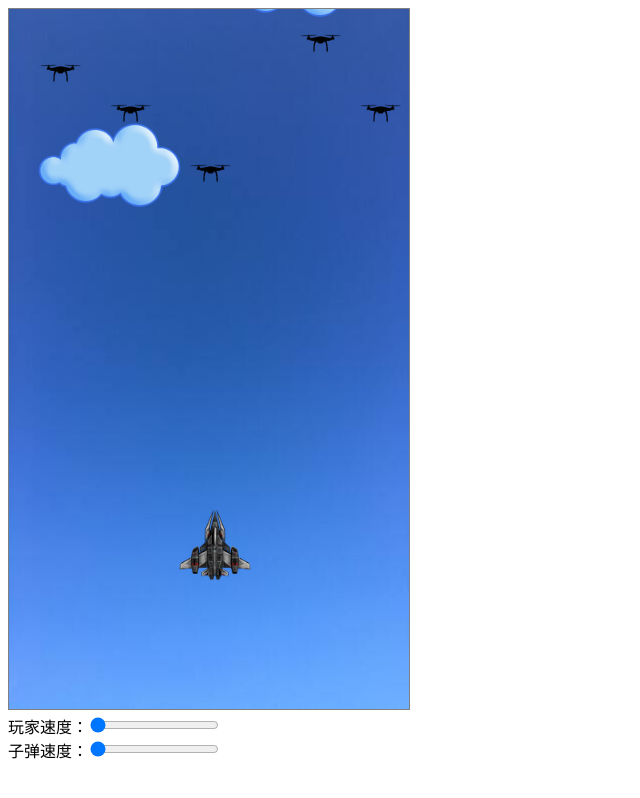
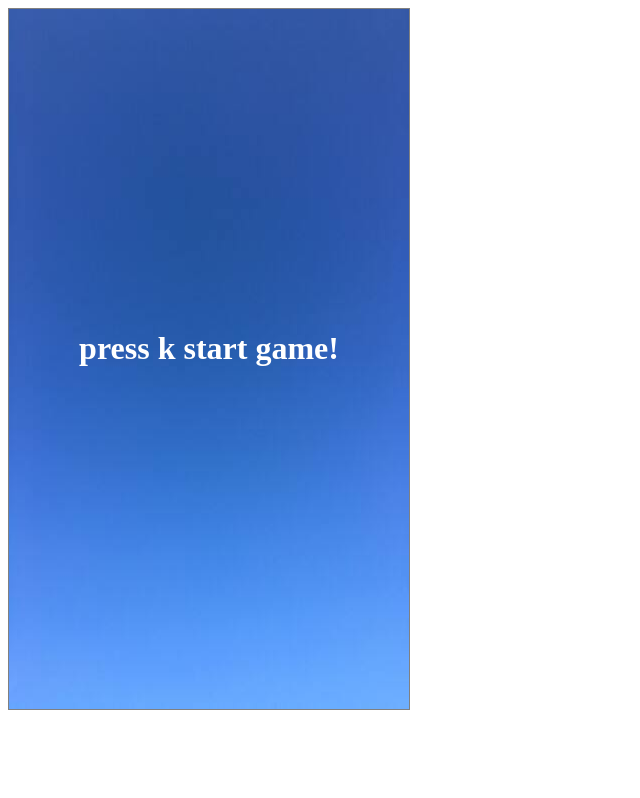
Before and after one commit to majaBai/Games, a plain HTML site: page 飞行射击/index.html in a window 1280 px wide. Shown: the whole page, without its empty margins (0-640 px from the left). Drawn offline with Linux system fonts and the light colour scheme.

Commit message:
游戏封面 +  粒子系统

```diff
--- a/飞行射击/config.js
+++ b/飞行射击/config.js
@@ -5,14 +5,16 @@ var allImgPath = {
   bullet: '../assets/bullet.png',
   player: '../assets/player.png',
   enemy: '../assets/enemy.png',
-  bk: '../assets/sky.jpeg'
+  bk: '../assets/sky.jpeg',
+  fire: '../assets/bomb.png'
 }
 const config = {
     player_speed: 10,
     bullet_speed: 5,
     cloud_speed: 1,
-    enemy_speed: 5,
+    enemy_speed: 1,
     pause: false, // 暂停游戏
     fps: 40, // 帧率
-    level: 1 // 关卡
+    level: 1, // 关卡
+    fire_v: 0.01 // 爆炸火花加速度
   }
--- a/飞行射击/index.html
+++ b/飞行射击/index.html
@@ -12,7 +12,9 @@
     #canvas {
       border: 1px solid gray;
     }
-
+    .hidden {
+      display: none;
+    }
   </style>
   <!-- 工具函数 -->
   <script src="config.js"></script>
@@ -22,6 +24,7 @@
   <!-- 游戏及元素相关文件 -->
   <script src="material/game.js"></script>
   <script src="material/GameMaterial.js"></script>
+  <script src="material/particleSystem.js"></script>
   <script src="material/Bullet.js"></script>
   <script src="material/Player.js"></script>
   <script src="material/Cloud.js"></script>
@@ -34,12 +37,21 @@
 </head>
 <body>
   <canvas id="canvas" width="400" height="700"></canvas>
-  <div>
-    玩家速度：<input type="range" value='10' min='10' max='60' data-speed="player_speed" onchange="changeSpeed(event)">
+
+  <div class='desc hidden'>
+    <div>
+      <p>游戏说明：</p>
+      <p>上下左右键：w,s,a,d</p>
+      <p>开火：f</p>
+    </div>
+    <div>
+      玩家速度：<input type="range" value='10' min='10' max='60' data-speed="player_speed" onchange="changeSpeed(event)">
+    </div>
+    <div>
+      子弹速度：<input type="range" value='5' min='5' max='60' data-speed="bullet_speed" onchange="changeSpeed(event)">
+    </div>
   </div>
-  <div>
-    子弹速度：<input type="range" value='5' min='5' max='60' data-speed="bullet_speed" onchange="changeSpeed(event)">
-  </div>
+
 
 
 
--- a/飞行射击/main.js
+++ b/飞行射击/main.js
@@ -13,7 +13,8 @@ function main () {
   // g = new Game(allImgPath)
   g = Game.instance(allImgPath)
   g.ready = function() {
-    const s = new SceneStart(g)
+    const s = new SceneTitle(g)
+    // const s = new SceneStart(g)
     // const s = new SceneStart(g)
     g.start(s)
   }
--- a/飞行射击/material/Bullet.js
+++ b/飞行射击/material/Bullet.js
@@ -9,4 +9,7 @@ class Bullet extends GameMaterial {
       this.y -= this.speed
       this.speed = config.bullet_speed
   }
+  draw () {
+    this.game.drawMaterial(this)
+  }
 }
--- a/飞行射击/material/Cloud.js
+++ b/飞行射击/material/Cloud.js
@@ -11,4 +11,7 @@ class Cloud extends GameMaterial {
             this.init()
         }
     }
+    draw () {
+        this.game.drawMaterial(this)
+    }
 }
--- a/飞行射击/material/Enemy.js
+++ b/飞行射击/material/Enemy.js
@@ -6,6 +6,14 @@ class Enemy extends GameMaterial {
         super(option)
     }
     update () {
-        // this.y += 1
+        this.y += this.speed
+        if (this.y >= this.game.canvas.height + this.h) {
+            this.y = -this.h / 2
+        }
     }
+    draw () {
+        this.game.drawMaterial(this)
+    }
+
+
 }
--- a/飞行射击/material/GameMaterial.js
+++ b/飞行射击/material/GameMaterial.js
@@ -9,9 +9,9 @@ class GameMaterial {
       this.texture = this.game.textureByName(this.option.name).img
       this.x = this.option.x
       this.y = this.option.y
-      this.w = this.texture.width/this.option.factor // 由于找的图片不合适，太大，故缩小
-      this.h = this.texture.height/this.option.factor
-      this.speed = this.option.speed
+      this.w = this.texture.width/(this.option.factor || 1)// 由于找的图片不合适，太大，故缩小
+      this.h = this.texture.height/(this.option.factor || 1)
+      this.speed = this.option.speed || 0
       this.i = null
     }
     static new (option) {
--- a/飞行射击/material/Player.js
+++ b/飞行射击/material/Player.js
@@ -4,7 +4,7 @@ class Player extends GameMaterial {
         option.factor= 10
         option.speed= config.player_speed
         super(option)
-        this.cooldown = 3
+        this.cooldown = 2
     }
     moveLeft () {
         this.x -= this.speed
@@ -27,8 +27,11 @@ class Player extends GameMaterial {
         if (this.cooldown >= 0) {
             this.cooldown -= 1
         } else {
-            this.cooldown = 3
+            this.cooldown = 2
         }
+    }
+    draw () {
+        this.game.drawMaterial(this)
     }
     fire () {
         if (this.cooldown === 0) {
--- /dev/null
+++ b/飞行射击/material/particleSystem.js
@@ -0,0 +1,53 @@
+class Particle extends GameMaterial {
+    constructor(option) {
+      option.name= 'fire'
+      option.factor= 50
+      super(option)
+      this.duration = 100
+      this.vx = option.vx
+      this.vy = option.vy
+      this.system = option.system
+    }
+    update () {
+      this.duration--
+      this.vy += 0.05 // 添加重力加速度
+      this.x += this.vx
+      this.y += this.vy
+    }
+    draw () {
+      if(this.duration > 0) {
+        // 其实应该把它从场景中删除，暂时先让他不 draw
+        this.game.drawMaterial(this)
+      }
+      // else {
+      //   this.system.restart()
+      // }
+    }
+  }
+  class particleSystem {
+    constructor(game, x, y) {
+      this.init(game, x, y)
+    }
+    init (game, x, y) {
+      this.game = game
+      this.numbersOfParticles = 80
+      this.x = x
+      this.y = y
+      this.particles = []
+    }
+    restart () {
+      this.particles = []
+    }
+    update () {
+      if (this.particles.length < this.numbersOfParticles) {
+        const vx = 0.2 * randomBetween(-10, 10)
+        const vy = 0.2 * randomBetween(-10, 10)
+        const p = new Particle({game: this.game, x: this.x, y: this.y, vx, vy, system: this})
+        this.particles.push(p)
+      }
+      this.particles.forEach(item => item.update())
+    }
+    draw () {
+      this.particles.forEach(item => item.draw())
+    }
+  }
--- a/飞行射击/scene/main.js
+++ b/飞行射击/scene/main.js
@@ -9,7 +9,8 @@ class Scene {
     draw () {
       this.game.drawBk()
       this.elements.forEach(item => {
-        this.game.drawMaterial(item)
+        // this.game.drawMaterial(item)
+        item.draw()
       })
     }
     update () {
--- a/飞行射击/scene/title.js
+++ b/飞行射击/scene/title.js
@@ -1,3 +1,18 @@
+class Example {
+  constructor(game, text) {
+    this.init(game, text)
+  }
+  init (game, text) {
+    this.game = game
+    this.text = text
+  }
+  update () {
+
+  }
+  draw () {
+    this.game.drawTip(this.text)
+  }
+}
 class SceneTitle extends Scene {
     constructor(g) {
       super(g)
@@ -5,11 +20,27 @@ class SceneTitle extends Scene {
         console.log('press k')
         const s = new SceneStart(g)
         g.replaceScene(s)
+        const dom = e('.desc')
+        dom.classList.remove('hidden')
       })
+      this.init(g)
+    }
+    init (g) {
+      // 示例: 添加一个任意类型的 element
+      const example = new Example(this.game, 'press k start game!')
+      this.addElement(example)
+
+      const ps = new particleSystem(g, 20, 100)
+      const ps1 = new particleSystem(g, 300, 20)
+      this.addElement(ps)
+      this.addElement(ps1)
     }
     draw () {
-      g.drawBk()
-      g.drawTip('按 k 开始游戏')
+      // g.drawBk()
+      // g.drawTip('按 k 开始游戏')
+      super.draw()
     }
-    update () {}
+    update () {
+      super.update()
+    }
   }
--- a/飞行射击/utils/utils.js
+++ b/飞行射击/utils/utils.js
@@ -1,11 +1,11 @@
-var imgFromPath = function (path) {
+const imgFromPath = function (path) {
     let img = new Image()
     img.src = path
     return img
   }
 
   // 矩形相交
-  var rectIntersects = function (a, b) {
+const rectIntersects = function (a, b) {
     let [x1, y1] = [a.x, a.y]
     let [x2, y2] = [b.x, b.y]
     if (y1 + a.img.height < y2 || y2 + b.img.height < y1) return false
@@ -13,9 +13,14 @@ var imgFromPath = function (path) {
     return true
   }
 
-  var log = console.log.bind(console)
-  var e = sel => document.querySelector(sel)
-  // var log = function (s) {
-  //   const textArea = e("#log-area")
-  //   textArea.value += '\n' + s
-  // }
+const log = console.log.bind(console)
+const e = sel => document.querySelector(sel)
+// var log = function (s) {
+//   const textArea = e("#log-area")
+//   textArea.value += '\n' + s
+// }
+
+// 返回a, b 之间的随机数
+const randomBetween = function (a, b) {
+  return  a + (b - a) * Math.random(0, 1)
+}
```
Also changed, not shown: assets/bomb.png (added).
